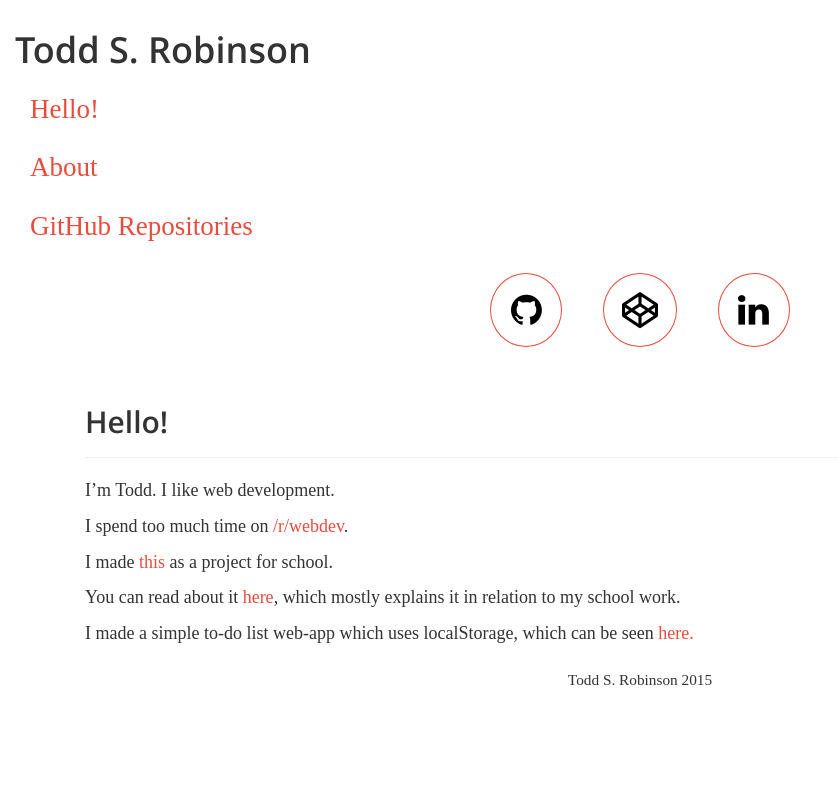
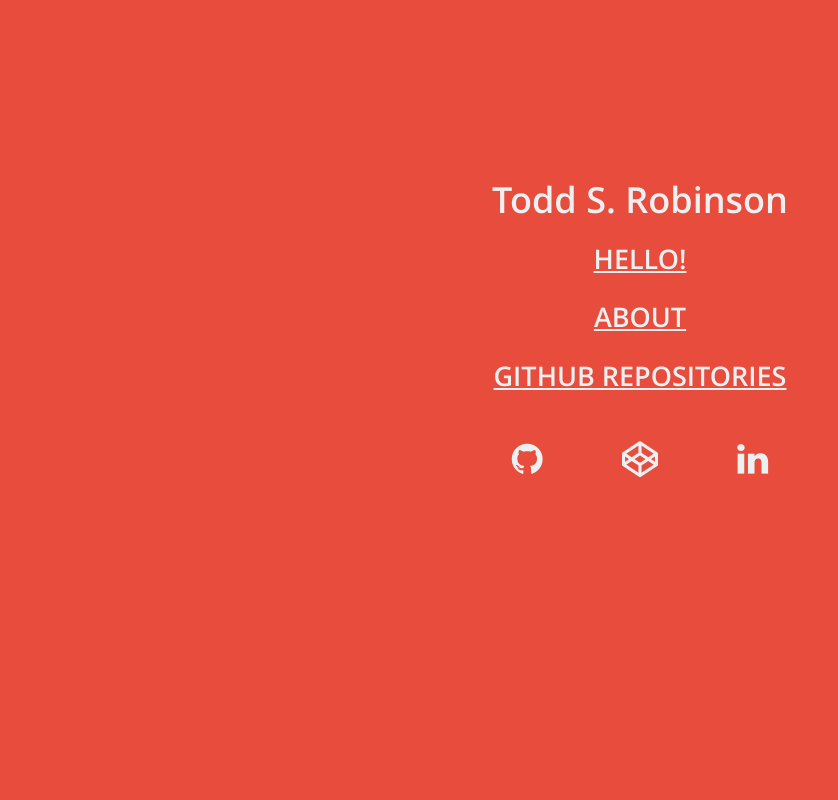
Before and after one commit to toddrobinson/toddrobinson.github.io, a website: page index.html in a window 1280 px wide. Shown: the top 800 px of the page, without its empty margins (0-838 px from the left). Drawn offline with nearby package versions, Linux system fonts and the light colour scheme; some packages are replaced by stand-ins of ours; no server answers; a script that the page names is missing; a web font is replaced by a local one.

Commit message:
Change font, change header to full page. Header style changes.

```diff
--- a/scss/style.scss
+++ b/scss/style.scss
@@ -8,14 +8,13 @@ $mainColor: #e74c3c;
 }
 
 body {
-  margin-top: 1rem;
-  margin-bottom: 1rem;
-  font-family: 'Gentium Basic', serif;
+  font-family: 'Open Sans', sans-serif;
   font-size: 18px;
 }
 
 
 main.contentPane {
+  min-height: 80vh;
   padding-bottom: 1rem;
   section.repo:not(:last-child) {
     border-bottom: 1px solid grey;
@@ -25,7 +24,6 @@ main.contentPane {
 }
 
 h1, h2,h3,h4,h5,h6 {
-  font-family: 'Open Sans', sans-serif;
   font-weight: 600;
 }
 
@@ -38,8 +36,27 @@ a {
 
 
 header.quickInfo {
+  background-color: $mainColor;
+  color: rgba(236, 240, 241,1.0);
+  min-height: 100vh;
+  padding-top: 20vh;
+  @include centered;
+  text-align: center;
   ul.nav {
     font-size: 1.5em;
+    color: rgba(236, 240, 241,1.0);
+    li:hover {
+      background-color: inherit;
+      color: inherit;
+    }
+    a {
+      text-transform: uppercase;
+      text-decoration: underline;
+      color: inherit;
+      &:hover, &:focus {
+        background-color: inherit;
+      }
+    }
   }
   #social  {
     text-align: center;
@@ -48,9 +65,8 @@ header.quickInfo {
       display: inline-block;
       border-radius: 50%;
       min-width: 4em;
-      border: 1px solid $mainColor;
       margin: 1em;
-      color: black;
+      color: rgba(236, 240, 241,1.0);
       &:hover i, &:focus i {
         animation-name: spin;
         animation-duration: .8s;
@@ -78,7 +94,5 @@ header.quickInfo {
 
 @media (min-width: 768px) {
   main.contentPane {
-    overflow-y: auto;
-    max-height: 95vh;
   }
 }
```
Also changed, not shown: css/style.css.
